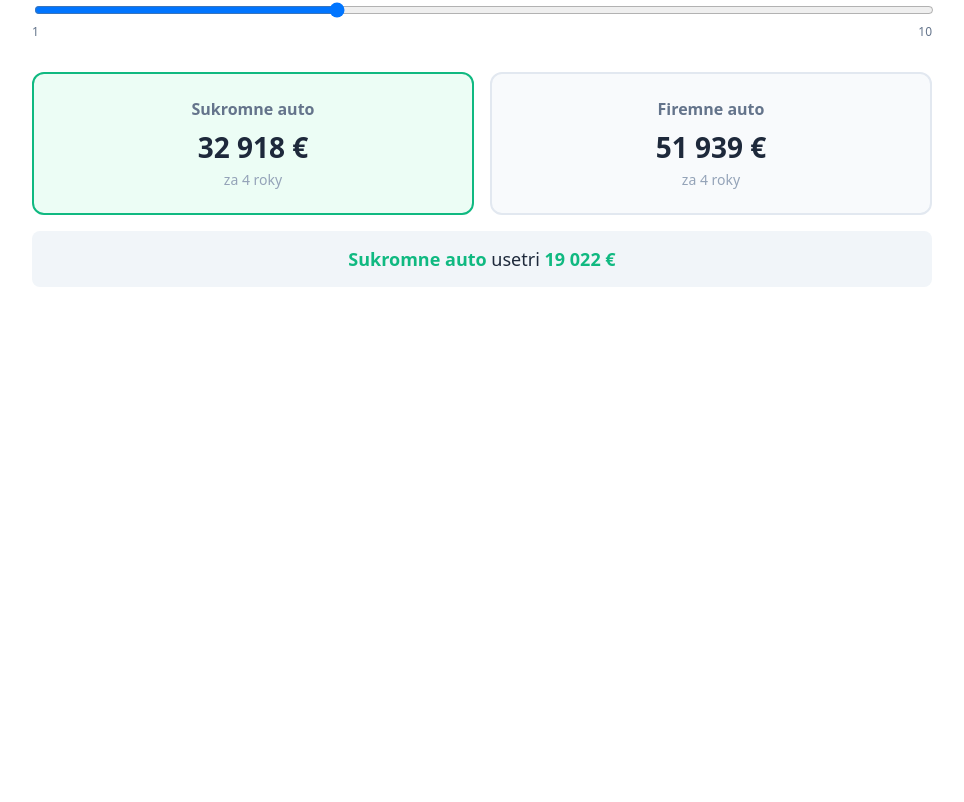
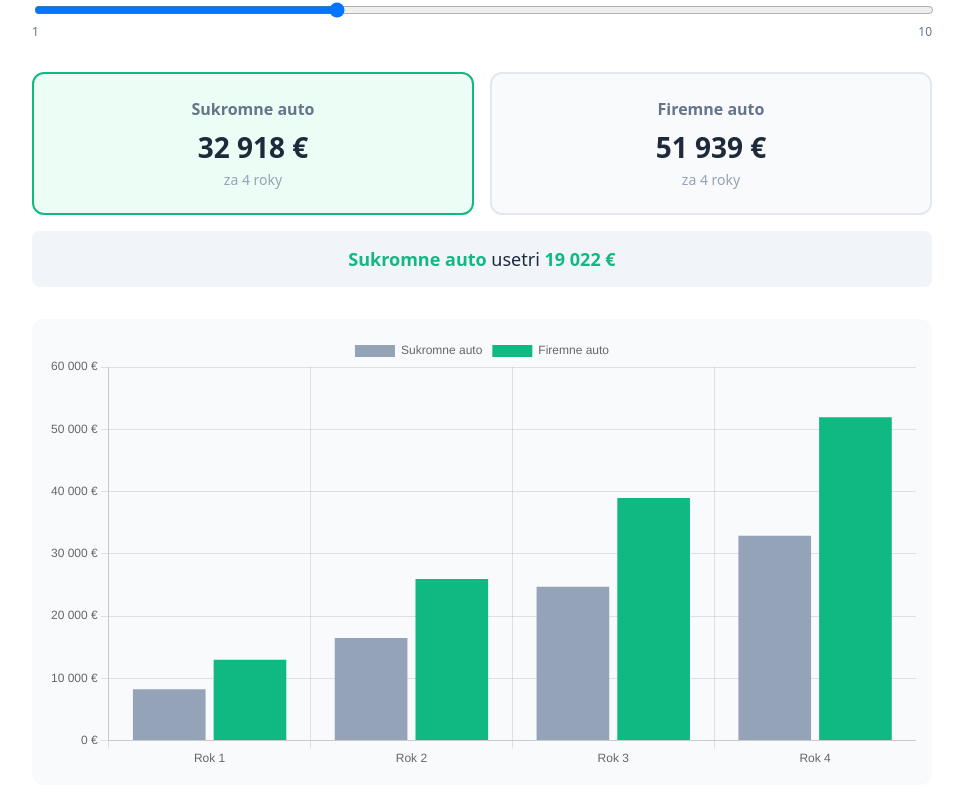
Before and after one commit to mcsdodo/sukromne-vs-firemne-auto, a Vue app: page / in a window 1280 px wide. Shown: the part 254-1056 px from the top of the page, without its empty margins (158-1122 px from the left). Before the commit the page ends 800 px from the top, so only its background shows below. Built offline with nearby package versions, Linux system fonts and the light colour scheme.

Commit message:
feat: add CostChart component with Chart.js bar chart
🤖 Generated with [Claude Code](https://claude.com/claude-code)

Co-Authored-By: Claude <noreply@anthropic.com>

```diff
--- a/src/App.vue
+++ b/src/App.vue
@@ -12,6 +12,8 @@
       :cheaperOption="cheaperOption"
       :years="years"
     />
+
+    <CostChart :yearlyData="yearlyData" />
   </div>
 </template>
 
@@ -20,6 +22,7 @@ import { useCalculator } from './composables/useCalculator'
 import KmSlider from './components/KmSlider.vue'
 import YearsInput from './components/YearsInput.vue'
 import ResultsSummary from './components/ResultsSummary.vue'
+import CostChart from './components/CostChart.vue'
 
 const {
   kmPerYear,
@@ -27,7 +30,8 @@ const {
   totalPrivate,
   totalCompany,
   savings,
-  cheaperOption
+  cheaperOption,
+  yearlyData
 } = useCalculator()
 </script>
 
--- /dev/null
+++ b/src/components/CostChart.vue
@@ -0,0 +1,82 @@
+<template>
+  <div class="cost-chart">
+    <Bar :data="chartData" :options="chartOptions" />
+  </div>
+</template>
+
+<script setup>
+import { computed } from 'vue'
+import { Bar } from 'vue-chartjs'
+import {
+  Chart as ChartJS,
+  CategoryScale,
+  LinearScale,
+  BarElement,
+  Title,
+  Tooltip,
+  Legend
+} from 'chart.js'
+
+ChartJS.register(CategoryScale, LinearScale, BarElement, Title, Tooltip, Legend)
+
+const props = defineProps({
+  yearlyData: { type: Array, required: true }
+})
+
+const chartData = computed(() => ({
+  labels: props.yearlyData.map(d => `Rok ${d.year}`),
+  datasets: [
+    {
+      label: 'Sukromne auto',
+      data: props.yearlyData.map(d => d.privateCumulative),
+      backgroundColor: '#94a3b8'
+    },
+    {
+      label: 'Firemne auto',
+      data: props.yearlyData.map(d => d.companyCumulative),
+      backgroundColor: '#10b981'
+    }
+  ]
+}))
+
+const chartOptions = {
+  responsive: true,
+  maintainAspectRatio: true,
+  plugins: {
+    legend: {
+      position: 'top'
+    },
+    tooltip: {
+      callbacks: {
+        label: (context) => {
+          const value = context.raw.toLocaleString('sk-SK', {
+            style: 'currency',
+            currency: 'EUR',
+            minimumFractionDigits: 0
+          })
+          return `${context.dataset.label}: ${value}`
+        }
+      }
+    }
+  },
+  scales: {
+    y: {
+      beginAtZero: true,
+      ticks: {
+        callback: (value) => {
+          return value.toLocaleString('sk-SK') + ' €'
+        }
+      }
+    }
+  }
+}
+</script>
+
+<style scoped>
+.cost-chart {
+  margin: 32px 0;
+  padding: 16px;
+  background: #f8fafc;
+  border-radius: 12px;
+}
+</style>
```
